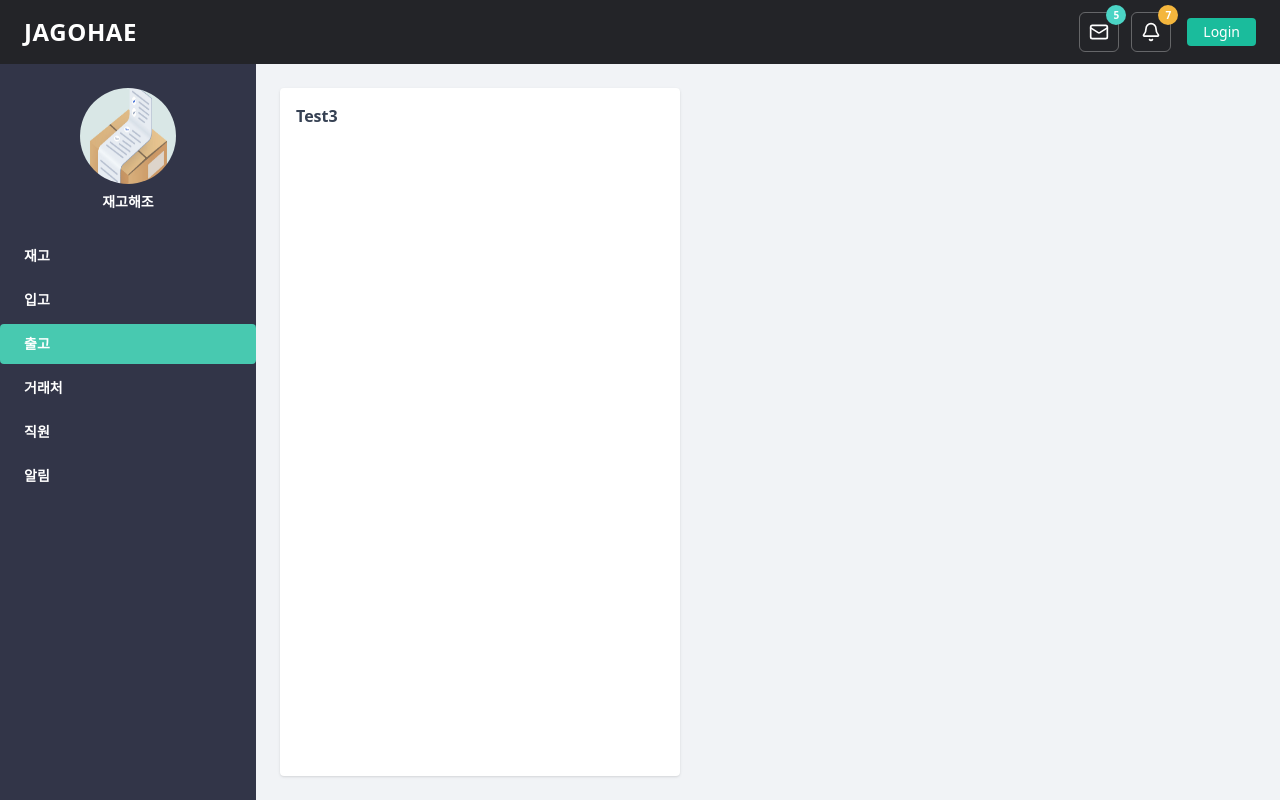
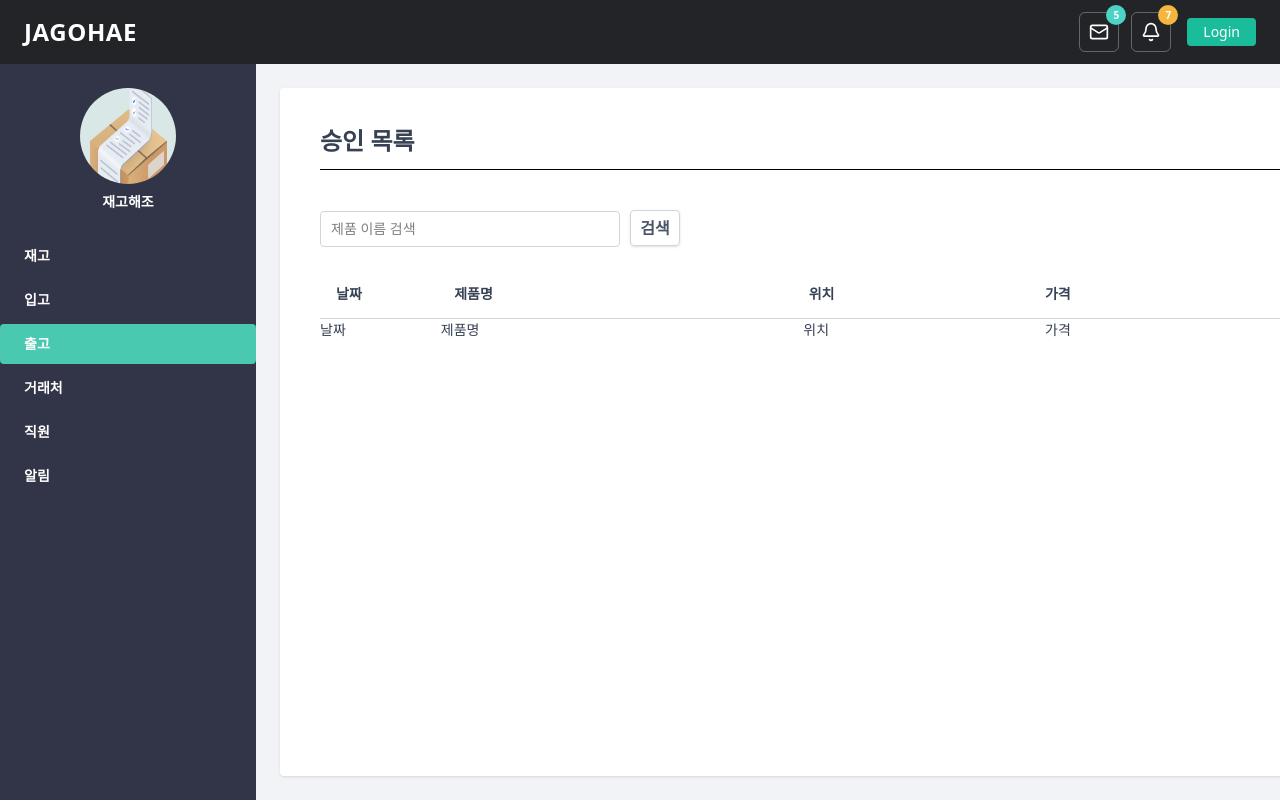
Before and after one commit to ESPko/finalTeamproject1, a React (Vite) app in the folder team1_react/: page /test3 in a window 1280 px wide. Built offline with nearby package versions, Linux system fonts and the light colour scheme.

Commit message:
승인페이지

```diff
--- /dev/null
+++ b/team1_react/src/layout/ApprovalPage.jsx
@@ -0,0 +1,43 @@
+function ApprovalPage() {
+  return (
+      <main className=" flex-1 p-6 overflow-y-auto">
+        <div className="bg-white rounded shadow p-4 h-full" style={{ width: '1530px', padding: '0px 40px 80px 40px' }}>
+          <div className={'flex flex-col pb-[10px]'} style={{ height: '82px', borderBottom: '1px solid black' }}>
+            <div className="text-gray-700 font-semibold mt-auto h-[36px]" style={{ fontSize: '24px' }}>승인 목록</div>
+          </div>
+          <div className="bg-danger mt-[40px]">
+            <div>
+              <input
+                type="text"
+                placeholder="제품 이름 검색"
+                className="w-[300px] h-[36px] border border-gray-300 rounded p-[10px] text-sm"
+              />
+              <button type={'button'} className={'ml-[10px] h-[36px] w-[50px] border font-semibold border-gray-300 rounded-sm hover:bg-gray-100 shadow-sm text-gray-600'}>검색</button>
+            </div>
+          </div>
+          <div className="text-[14px] mt-[20px] text-gray-700">
+            <div className="p-4 grid border-b border-b-gray-300 pb-2 font-semibold h-[52px] grid-cols-12">
+              <div className={'col-span-1'}>날짜</div>
+              <div className={'col-span-3'}>제품명</div>
+              <div className={'col-span-2'}>위치</div>
+              <div className={'col-span-2'}>가격</div>
+              <div className={'col-span-2'}>신청자</div>
+              <div className={'col-span-1'}>승인 여부</div>
+              <div className={'col-span-1'}></div>
+            </div>
+            <div className={'h-[62px] grid grid-cols-12'}>
+              <div className={'col-span-1'}>날짜</div>
+              <div className={'col-span-3'}>제품명</div>
+              <div className={'col-span-2'}>위치</div>
+              <div className={'col-span-2'}>가격</div>
+              <div className={'col-span-2'}>신청자</div>
+              <div className={'col-span-1'}>승인 여부</div>
+              <div className={'col-span-1'}></div>
+            </div>
+          </div>
+        </div>
+      </main>
+  );
+}
+
+export default ApprovalPage;
--- a/team1_react/src/page/TestPage3.jsx
+++ b/team1_react/src/page/TestPage3.jsx
@@ -1,10 +1,8 @@
+import ApprovalPage from '../layout/ApprovalPage.jsx';
+
 function TestPage1() {
   return (
-    <main className=" flex-1 p-6 overflow-y-auto">
-      <div className="bg-white rounded shadow p-4 w-100 h-full">
-        <div className="text-gray-700 font-semibold mb-2">Test3</div>
-      </div>
-    </main>
+    <ApprovalPage />
   );
 }
 
```
